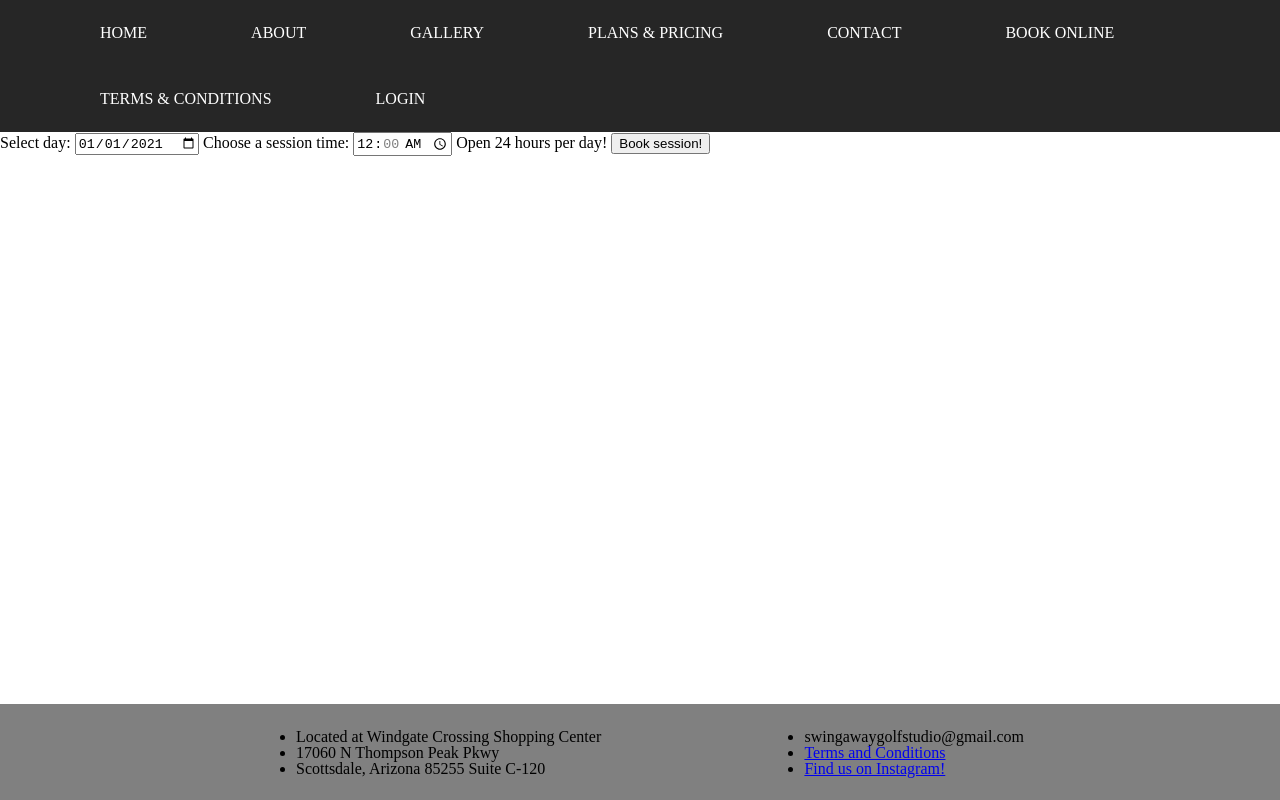
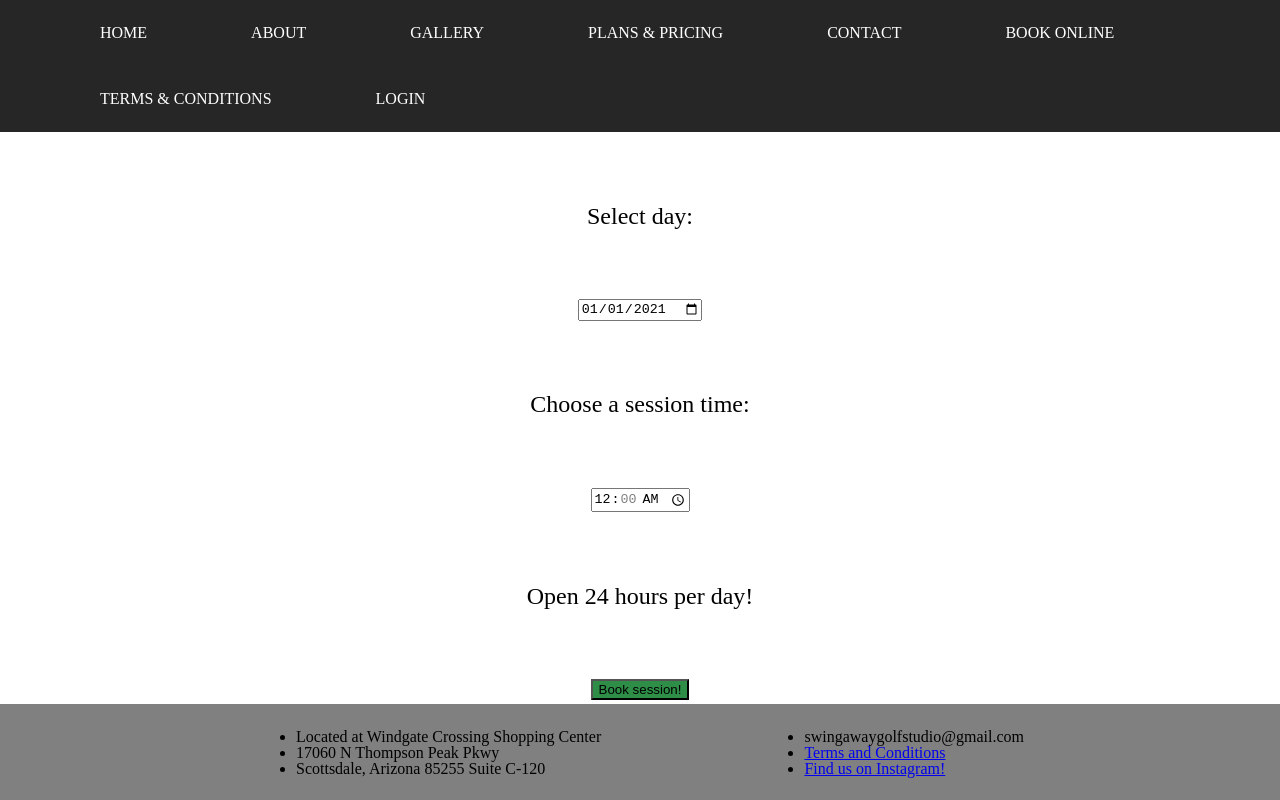
Before and after one commit to coreycarter10/capstone-project, a website: page client/booking.html in a window 1280 px wide. Drawn offline with nearby package versions, Linux system fonts and the light colour scheme.

Commit message:
Added button styling

```diff
--- a/client/booking.html
+++ b/client/booking.html
@@ -27,14 +27,14 @@
         </div>
     </header>
     <div id = "bookingDiv">
-        <label for="start">Select day:</label>
+        <label id = "selectDay"for="start">Select day:</label>
 
     <input type="date" id="sessionDate" name="trip-start"
        value="2021-01-01"
        min="2021-01-01" max="2021-1-31">
 
-       <label for="appt-time">Choose a session time: </label>
-  <input id="sessionTime" list="times" type="time" name="appt-time" value="00:00" step="3600">
+       <label id = "sessionTimeP" for="appt-time">Choose a session time: </label>
+    <input id="sessionTime" list="times" type="time" name="appt-time" value="00:00" step="3600">
 
 <datalist id="times">
     <option value="00:00:00">
@@ -63,7 +63,7 @@
     <option value="23:00:00">
 </datalist>
 
-    <small>Open 24 hours per day!</small>
+    <p id = "openP">Open 24 hours per day!</p>
     <button id = 'bookSession'>Book session!</button>
     </div>
 
--- a/client/index.css
+++ b/client/index.css
@@ -215,7 +215,7 @@ footer {
 #homeLogo {
     max-height: 400px;
     max-width: 800px;
-    margin-bottom: 40vh;
+    margin-bottom: 20vh;
 }
 
 #homeBackgroundImage {
@@ -250,7 +250,8 @@ footer {
 } */
 
 #homeTextDiv {
-    color: #000000;
+    color: #FCFCFC;
+    margin-bottom: 33vh;
 }
 
 #loginpagecontent {
@@ -284,3 +285,36 @@ footer {
 .H2 {
     font-size: xx-large;
 }
+
+#bookingDiv {
+    height: 80vh;
+    display: flex;
+    flex-direction: column;
+    align-items: center;
+    justify-content: space-evenly;
+}
+
+#bookSession {
+    background-color: #2E8E47;
+}
+
+#selectDay {
+    font-size: x-large;
+}
+
+#openP {
+    font-size: x-large;
+}
+
+#sessionTimeP {
+    font-size: x-large;
+}
+
+/* #sessionDate {
+    background-color: #2E8E47;
+}
+
+#sessionTime {
+    background-color: #2E8E47;
+    color: black;
+} */
```
